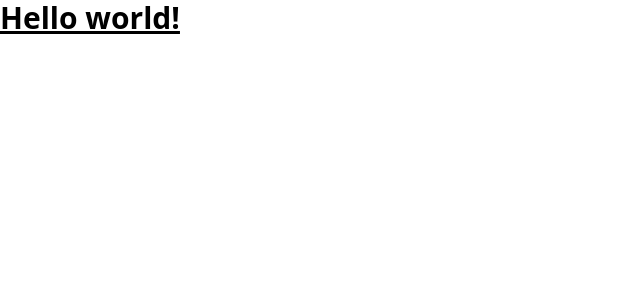
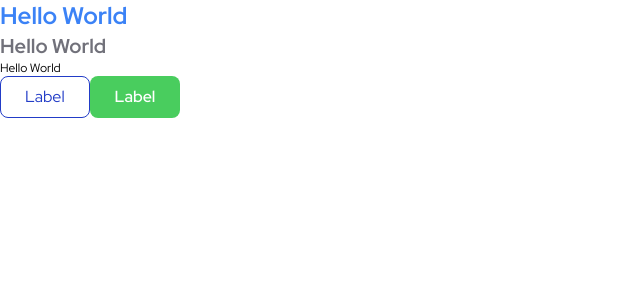
Before and after one commit to grasielaGomes/exchangeWidget, a React (Vite) app: page / in a window 1280 px wide. Shown: the top 300 px of the page, without its empty margins (0-640 px from the left). Built offline with nearby package versions, Linux system fonts and the light colour scheme.

Commit message:
feat: add typography and button components

```diff
--- a/index.html
+++ b/index.html
@@ -2,9 +2,12 @@
 <html lang="en">
   <head>
     <meta charset="UTF-8" />
+    <link rel="preconnect" href="https://fonts.googleapis.com" />
+    <link rel="preconnect" href="https://fonts.gstatic.com" crossorigin />
     <link rel="icon" type="image/svg+xml" href="/src/favicon.svg" />
     <meta name="viewport" content="width=device-width, initial-scale=1.0" />
-    <title>Vite App</title>
+    <link href="https://fonts.googleapis.com/css2?family=Red+Hat+Display:wght@400;600;700&display=swap" rel="stylesheet" />
+    <title>Exchange Widget</title>
   </head>
   <body>
     <div id="root"></div>
--- a/src/App.tsx
+++ b/src/App.tsx
@@ -1,5 +1,23 @@
+import { FullButton } from "./components/buttons";
+import { CustomText, Heading } from "./components/typography";
+
 function App() {
-  return <h1 className="text-3xl font-bold underline">Hello world!</h1>;
+  return (
+    <div>
+      {/* <p className="text-2xl font-bold">Hello</p> */}
+      <Heading color="text-blue-500" variant="h1">
+        Hello World
+      </Heading>
+      <Heading color="text-zinc-500" variant="h2">
+        Hello World
+      </Heading>
+      <CustomText variant="tiny">Hello World</CustomText>
+      <FullButton handleClick={() => {}} variant="secondary">
+        Label
+      </FullButton>
+      <FullButton handleClick={() => {}}>Label</FullButton>
+    </div>
+  );
 }
 
-export default App
+export default App;
--- /dev/null
+++ b/src/components/buttons/index.tsx
@@ -0,0 +1,29 @@
+import { FullButtonI } from "./interfaces";
+
+export const FullButton = ({
+  ariaLabel,
+  children,
+  handleClick,
+  isDisabled,
+  variant = "primary"
+}: FullButtonI) => {
+  const buttonAnimation = "transition-colors duration-300 ease-in-out";
+  const buttonBase = "py-3 px-6 rounded-lg text-base leading-4";
+
+  const fullButtonVariants = {
+    primary: `${buttonAnimation} ${buttonBase} font-semibold bg-primary border border-transparent text-white hover:bg-secondary disabled:bg-neutral disabled:hover:bg-neutral`,
+    secondary: `${buttonAnimation} ${buttonBase} font-normal rounded-lg bg-transparent border border-secondary text-secondary hover:bg-tertiary hover:text-white hover:border-tertiary disabled:bg-white disabled:text-disabled disabled:border-neutral disabled:hover:bg-white  disabled:hover:border-neutral`
+  };
+
+  return (
+    <button
+      type="button"
+      aria-label={ariaLabel}
+      disabled={isDisabled}
+      onClick={handleClick}
+      className={fullButtonVariants[variant]}
+    >
+      {children}
+    </button>
+  );
+};
--- /dev/null
+++ b/src/components/buttons/interfaces.ts
@@ -0,0 +1,16 @@
+import React from "react";
+
+export interface ButtonsI {
+  ariaLabel?: string;
+  children: string | JSX.Element;
+  handleClick: React.MouseEventHandler<HTMLButtonElement>;
+  isDisabled?: boolean;
+}
+
+export interface FullButtonI extends ButtonsI {
+  variant?: "primary" | "secondary";
+}
+
+export interface TextButtonI extends ButtonsI {
+  variant?: "primary" | "secondary";
+}
--- /dev/null
+++ b/src/components/typography/index.tsx
@@ -0,0 +1,25 @@
+import { HeadingI, TextI } from "./interfaces";
+
+export const Heading = ({ color = "", children, variant = "h2" }: HeadingI) => {
+  const styleBase = "font-bold";
+  const variants = {
+    h1: `${styleBase} text-2xl`,
+    h2: `${styleBase} text-xl`,
+    h3: `${styleBase} text-lg`
+  };
+  return <p className={`${variants[variant]} ${color}`}>{children}</p>;
+};
+
+export const CustomText = ({
+  color = "",
+  children,
+  variant = "body"
+}: TextI) => {
+  const styleBase = "font-normal";
+  const variants = {
+    body: `${styleBase} text-base`,
+    small: `${styleBase} text-sm`,
+    tiny: `${styleBase} text-xs`
+  };
+  return <p className={`${variants[variant]} ${color}`}>{children}</p>;
+};
--- /dev/null
+++ b/src/components/typography/interfaces.ts
@@ -0,0 +1,12 @@
+interface TypographyI {
+  color?: string;
+  children: string | JSX.Element;
+}
+
+export interface HeadingI extends TypographyI {
+  variant: "h1" | "h2" | "h3";
+}
+
+export interface TextI extends TypographyI {
+  variant: "body" | "small" | "tiny";
+}
--- a/src/global.css
+++ b/src/global.css
@@ -1,3 +1,13 @@
 @tailwind base;
 @tailwind components;
 @tailwind utilities;
+
+@layer base {
+  html {
+    font-family: "Red Hat Display", system-ui, sans-serif;
+  }
+}
+
+body {
+  @apply text-dark;
+}
--- a/tailwind.config.js
+++ b/tailwind.config.js
@@ -9,11 +9,9 @@ module.exports = {
         tertiary: "#6581A3",
         dark: "#000000",
         grey: "#9C9C9C",
-        neutral: "#E1E8ED"
+        neutral: "#E1E8ED",
+        disabled: "#AAB8C2",
       },
-      borderRadius: {
-        md: "4px"
-      }
     }
   },
   plugins: [require("@tailwindcss/forms")]
```
